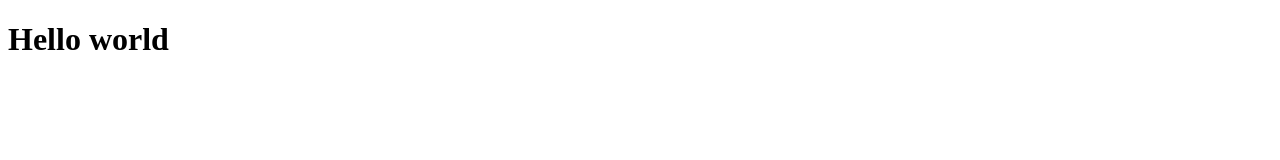
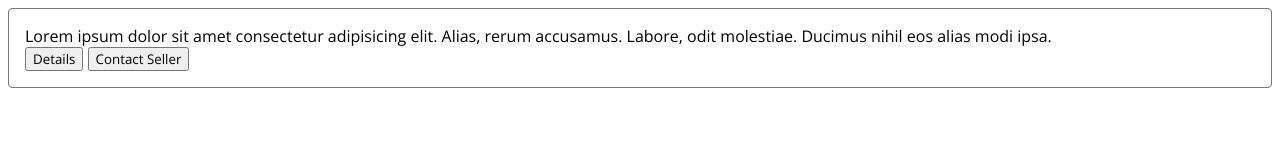
Before and after one commit to KirillFedchenko/Animated-CSS-Cards, a plain HTML site: page index.html in a window 1280 px wide. Drawn offline with nearby package versions, Linux system fonts and the light colour scheme.

Commit message:
Add some semantic

```diff
--- a/index.html
+++ b/index.html
@@ -5,10 +5,24 @@
     <meta name="viewport" content="width=device-width, initial-scale=1.0" />
     <title>Project 2</title>
     <link rel="stylesheet" href="styles.css" />
+    <link rel="preconnect" href="https://fonts.googleapis.com" />
+    <link rel="preconnect" href="https://fonts.gstatic.com" crossorigin />
+    <link
+      href="https://fonts.googleapis.com/css2?family=Libre+Baskerville&family=Open+Sans&display=swap"
+      rel="stylesheet"
+    />
   </head>
   <body>
-    <div>
-      <h1>Hello world</h1>
+    <div class="card">
+      <div class="card-header"></div>
+      <div class="card-body">
+        Lorem ipsum dolor sit amet consectetur adipisicing elit. Alias, rerum
+        accusamus. Labore, odit molestiae. Ducimus nihil eos alias modi ipsa.
+      </div>
+      <div class="card-footer">
+        <button class="btn">Details</button>
+        <button class="btn btn-outline">Contact Seller</button>
+      </div>
     </div>
   </body>
 </html>
--- a/styles.css
+++ b/styles.css
@@ -0,0 +1,13 @@
+*,
+*::before,
+*::after {
+  /* font-family: 'Libre Baskerville', serif; */
+  font-family: 'Open Sans', sans-serif;
+}
+
+.card {
+  background: white;
+  padding: 1rem;
+  border: 1px solid #777;
+  border-radius: 0.25rem;
+}
```
